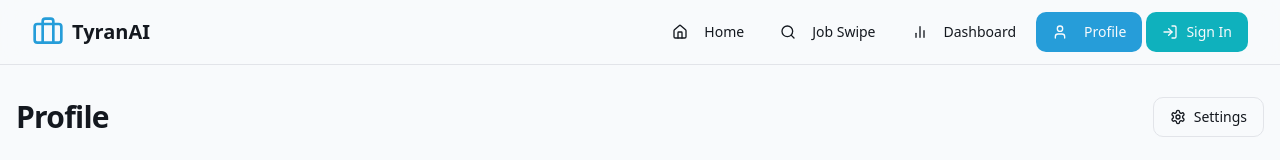
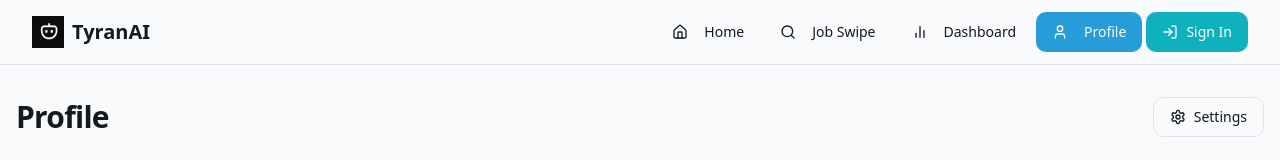
Before and after one commit to Mrudhula16/jobswipe-hero, a React (Vite) app: page /profile in a window 1280 px wide. Shown: the top 160 px of the page. Built offline with nearby package versions, Linux system fonts and the light colour scheme.

Commit message:
Add logo to navbar
Add the logo to the navbar component.

```diff
--- a/src/components/Navbar.tsx
+++ b/src/components/Navbar.tsx
@@ -1,8 +1,7 @@
 import { useState } from "react";
 import { Link, useLocation } from "react-router-dom";
 import {
-  Menu, X, Home, BarChart2, Search, User, BriefcaseIcon,
-  FileText, LogIn
+  Menu, X, Home, BarChart2, Search, User, LogIn
 } from "lucide-react";
 import { Button } from "@/components/ui/button";
 
@@ -30,7 +29,11 @@ const Navbar = () => {
               to="/"
               className="flex items-center space-x-2"
             >
-              <BriefcaseIcon className="h-8 w-8 text-primary" />
+              <img
+                src="/lovable-uploads/8d38c923-ec5e-499c-ae7e-32fa15b86a63.png"
+                alt="TyranAI Logo"
+                className="h-8 w-8"
+              />
               <span className="text-xl font-semibold">TyranAI</span>
             </Link>
           </div>
```
Also changed, not shown: public/lovable-uploads/8d38c923-ec5e-499c-ae7e-32fa15b86a63.png (added).
